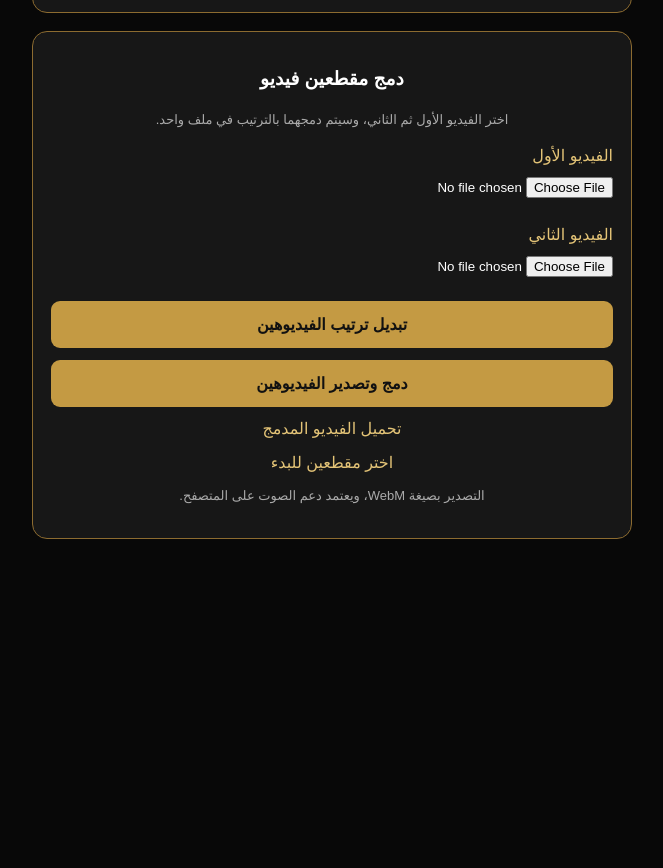
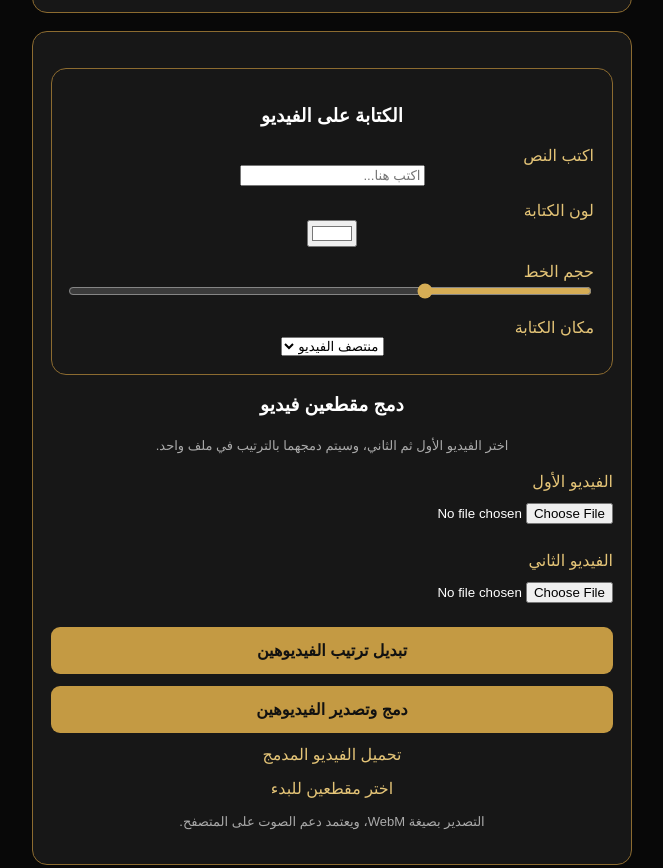
Before and after one commit to adwj0767-create/GENROX-Android, a plain HTML site: page index.html in a window 1280 px wide. Shown: the part 964-1832 px from the top of the page, without its empty margins (308-971 px from the left). Before the commit the page ends 1539 px from the top, so only its background shows below. Drawn offline with Linux system fonts and the light colour scheme.

Commit message:
Add overlay text options to index.html
Added input fields for overlay text, color, size, and position.

```diff
--- a/index.html
+++ b/index.html
@@ -47,6 +47,27 @@ a{display:none;color:#e4c477;display:block;margin-top:12px}
 </div>
 
 <div class="panel">
+
+<div class="panel">
+<h3>الكتابة على الفيديو</h3>
+
+<label>اكتب النص</label>
+<input id="overlayText" type="text" placeholder="اكتب هنا...">
+
+<label>لون الكتابة</label>
+<input id="overlayColor" type="color" value="#ffffff">
+
+<label>حجم الخط</label>
+<input id="overlaySize" type="range" min="16" max="80" value="36">
+
+<label>مكان الكتابة</label>
+<select id="overlayPosition">
+<option value="top">أعلى الفيديو</option>
+<option value="center" selected>منتصف الفيديو</option>
+<option value="bottom">أسفل الفيديو</option>
+</select>
+</div>
+
 <h3>دمج مقطعين فيديو</h3>
 <p class="note">اختر الفيديو الأول ثم الثاني، وسيتم دمجهما بالترتيب في ملف واحد.</p>
 
```
